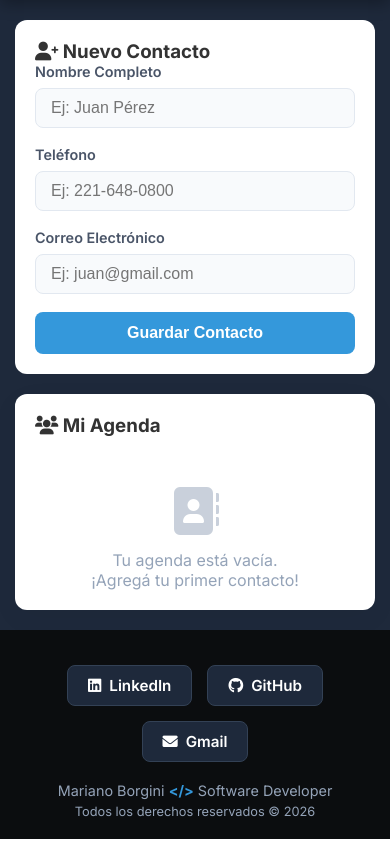
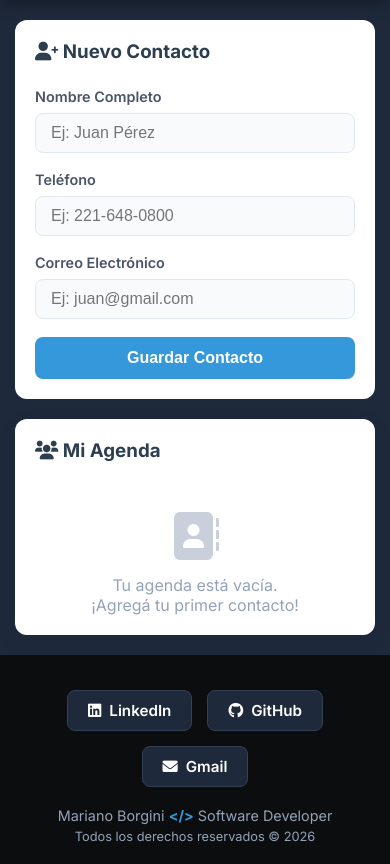
Before and after one commit to marianoborgini1/py_contacts_crud, a Flask app: page /dashboard in a window 390 px wide. Shown: the part 59-923 px from the top of the page. Before the commit the page ends 898 px from the top, so only its background shows below. Run offline with Flask 3, Linux system fonts and the light colour scheme; the visitor is signed in with stand-in values (Sample User, id 1); data that the repository does not hold is empty; some libraries are stand-ins or nearby versions.

Commit message:
Web Responsive

```diff
--- a/static/css/style.css
+++ b/static/css/style.css
@@ -218,8 +218,8 @@ body {
     max-width: 1000px;
     padding: 40px 20px;
     flex-grow: 1;
-    margin: 0 auto;
-    align-items: flex-start;
+    margin: auto;
+    align-items: center;
 }
 
 .formBox {
@@ -239,6 +239,11 @@ body {
     height: 480px;
     overflow-y: auto;
     width: 100%;
+}
+
+.formBox h3, .listBox h3 {
+    margin-bottom: 25px;
+    color: #2c3e50;
 }
 
 label {
```
